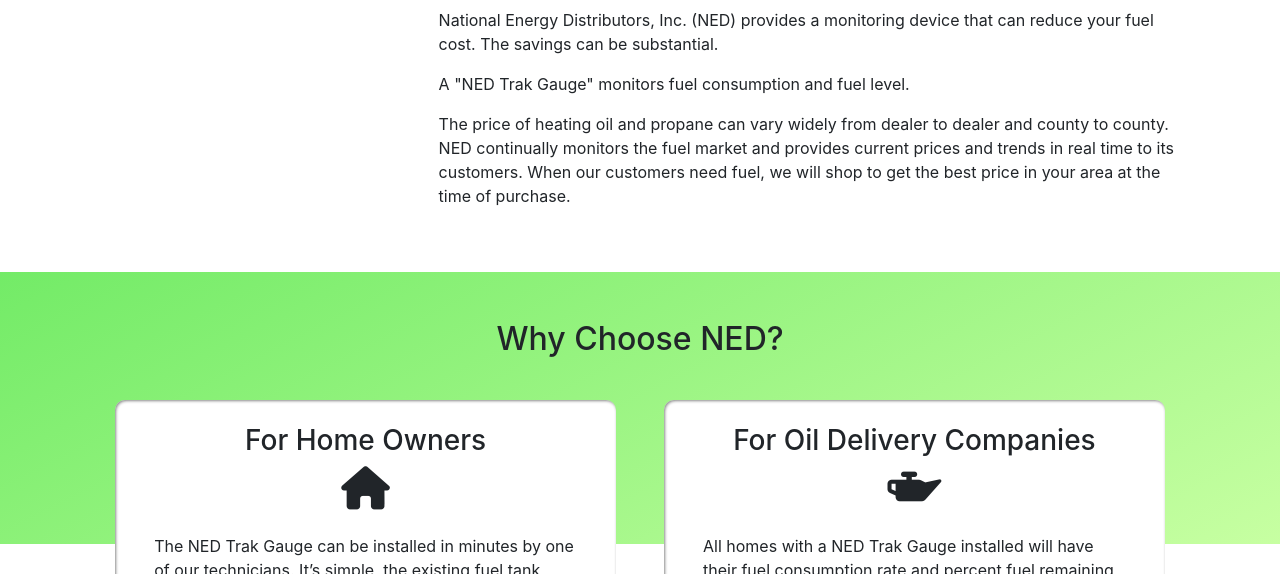
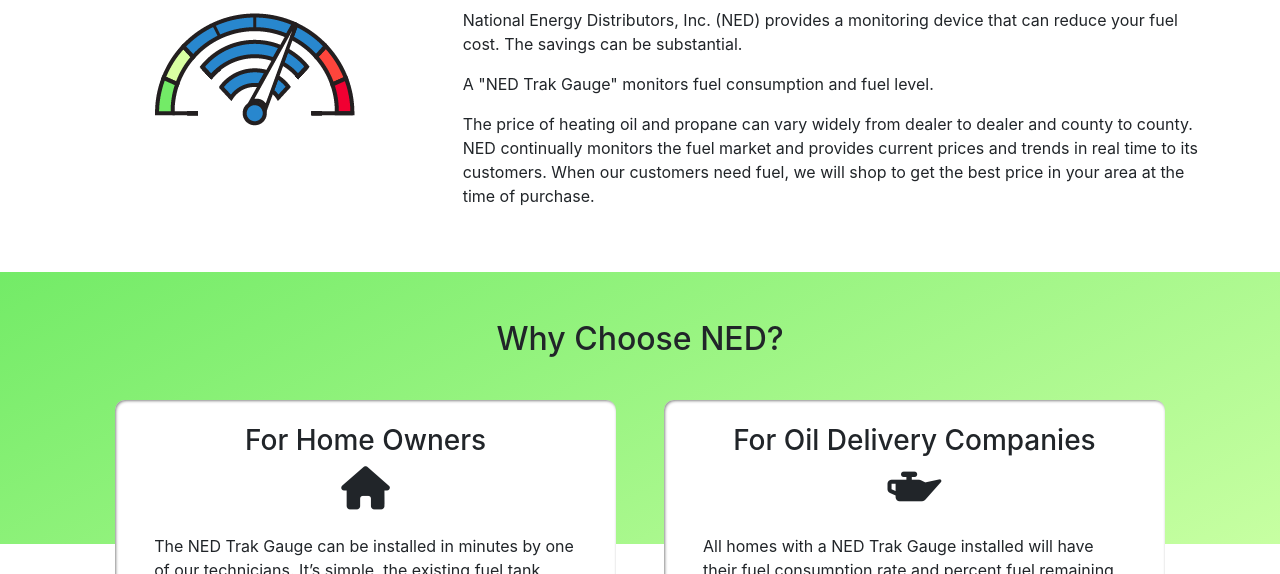
Before and after one commit to jilltyburski/NED, a plain HTML site: page index.html in a window 1280 px wide. Shown: the part 526-1100 px from the top of the page. Drawn offline with nearby package versions, Linux system fonts and the light colour scheme.

Commit message:
Add files via upload
added draft of graphic

```diff
--- a/index.html
+++ b/index.html
@@ -52,11 +52,14 @@
           <div class="col-12 outer-box-1">
             <h2 class="d-block d-md-none text-center mt-5 mb-4">What is NED?</h2>
               <div class="row mx-5 mb-5 justify-content-around">
-                <div class="col-12 col-md-3">
+                <div class="col-12 col-md-4 d-flex justify-content-center align-items-center mt-3 mb-4 mb-md-0">
+                  <div class="graphic">
+                      <img src="images/ned.png" alt="">
+                  </div>
 
                 </div>
 
-              <div class="col-12 col-md-8">
+              <div class="col-12 col-md-8 align-items-center">
                 <h2 class="d-none d-md-block text-center mt-5 mb-4">What is NED?</h2>
                 <p>National Energy Distributors, Inc. (NED) provides a monitoring device that can reduce your fuel cost. The savings can be substantial.</p>
                 <p>A "NED Trak Gauge" monitors fuel consumption and fuel level.</p>
--- a/styles.css
+++ b/styles.css
@@ -62,9 +62,8 @@
 }
 
 .graphic {
-  background-color: white;
-  box-shadow: 1px 1px 3px inset #888888;
-  height: 100%;
+
+
 }
 
 .header {
```
Also changed, not shown: images/ned.png (added).
